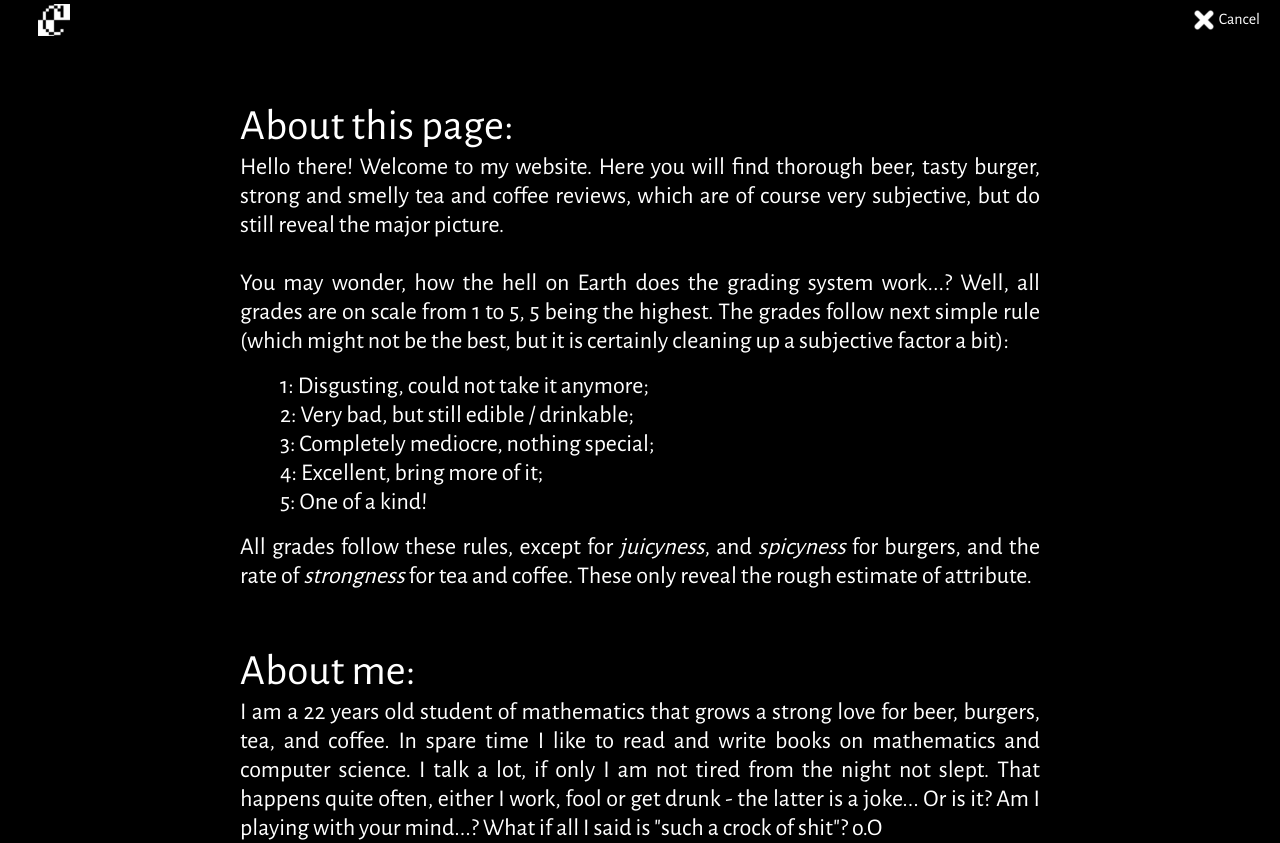
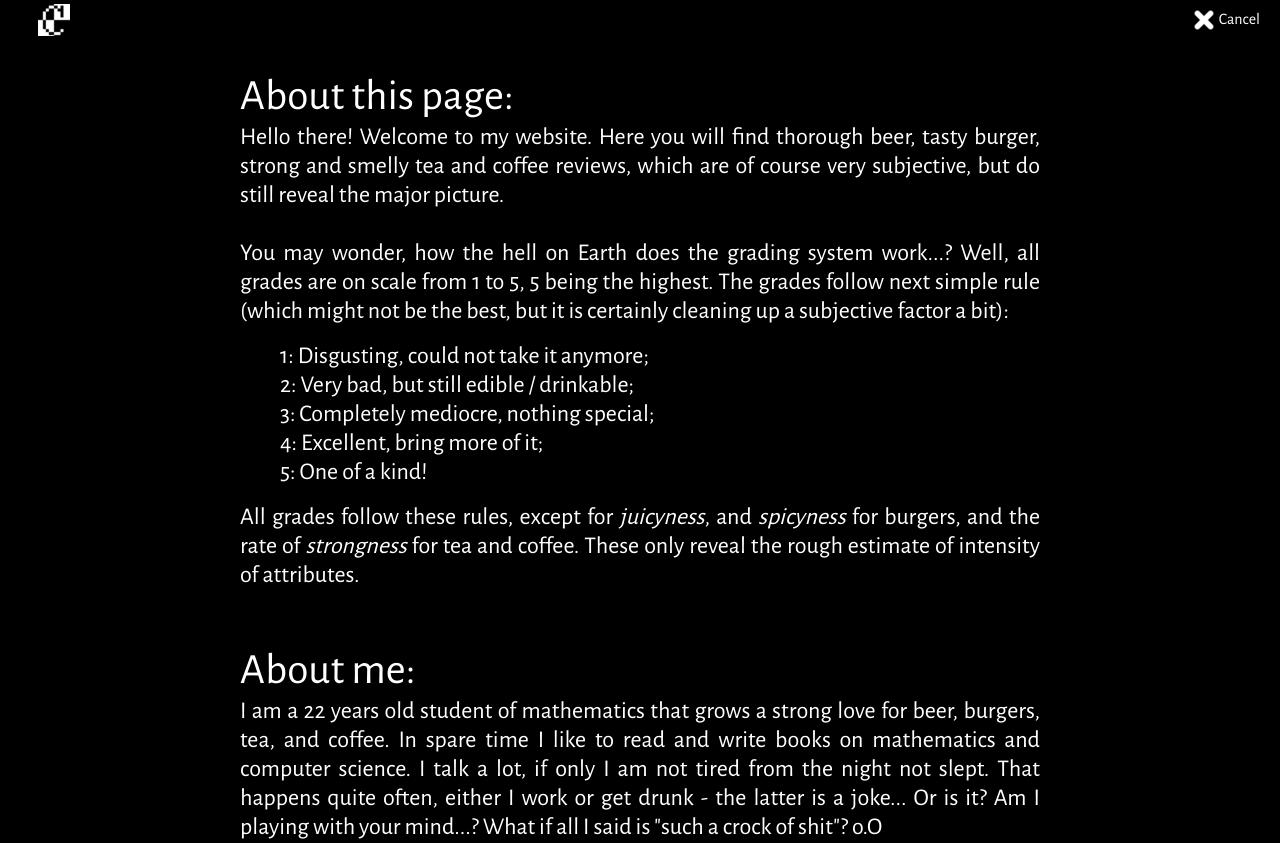
Before and after one commit to campovski/beernburger, a Django app: template beernburger/templates/beernburger/about.html in a window 1280 px wide. Run offline with Django 3.2, Linux system fonts and the light colour scheme; the template is opened without the code that fills it, so the values that code supplies are empty.

Commit message:
Minor estetic changes.

```diff
--- a/beernburger/templates/beernburger/about.html
+++ b/beernburger/templates/beernburger/about.html
@@ -34,12 +34,12 @@
                 <li>4: Excellent, bring more of it;</li>
                 <li>5: One of a kind!</li>
             </ul>
-            <p class="desc_about">All grades follow these rules, except for <i>juicyness</i>, and <i>spicyness</i> for burgers, and the rate of <i>strongness</i> for tea and coffee. These only reveal the rough estimate of attribute.</p>
+            <p class="desc_about">All grades follow these rules, except for <i>juicyness</i>, and <i>spicyness</i> for burgers, and the rate of <i>strongness</i> for tea and coffee. These only reveal the rough estimate of intensity of attributes.</p>
         </div>
         <div id="from_db">
             <br><br>
             <p class="title_about">About me:</p>
-            <p class="desc_about">I am a 22 years old student of mathematics that grows a strong love for beer, burgers, tea, and coffee. In spare time I like to read and write books on mathematics and computer science. I talk a lot, if only I am not tired from the night not slept. That happens quite often, either I work, fool or get drunk - the latter is a joke... Or is it? Am I playing with your mind...? What if all I said is "such a crock of shit"? o.O</p>
+            <p class="desc_about">I am a 22 years old student of mathematics that grows a strong love for beer, burgers, tea, and coffee. In spare time I like to read and write books on mathematics and computer science. I talk a lot, if only I am not tired from the night not slept. That happens quite often, either I work or get drunk - the latter is a joke... Or is it? Am I playing with your mind...? What if all I said is "such a crock of shit"? o.O</p>
         </div>
     </div>
 </body>
--- a/static/css/beer_index.css
+++ b/static/css/beer_index.css
@@ -173,7 +173,7 @@ nav ul li a:hover {
 	max-width: 800px;
 	margin: auto;
 	display: block;
-	padding-top: 100px;
+	padding-top: 70px;
 }
 
 #major_types {
```
